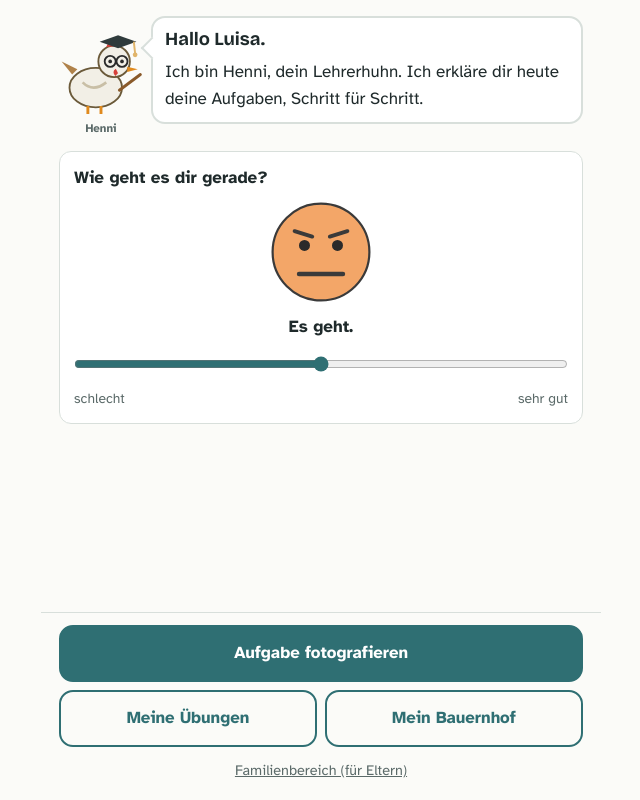
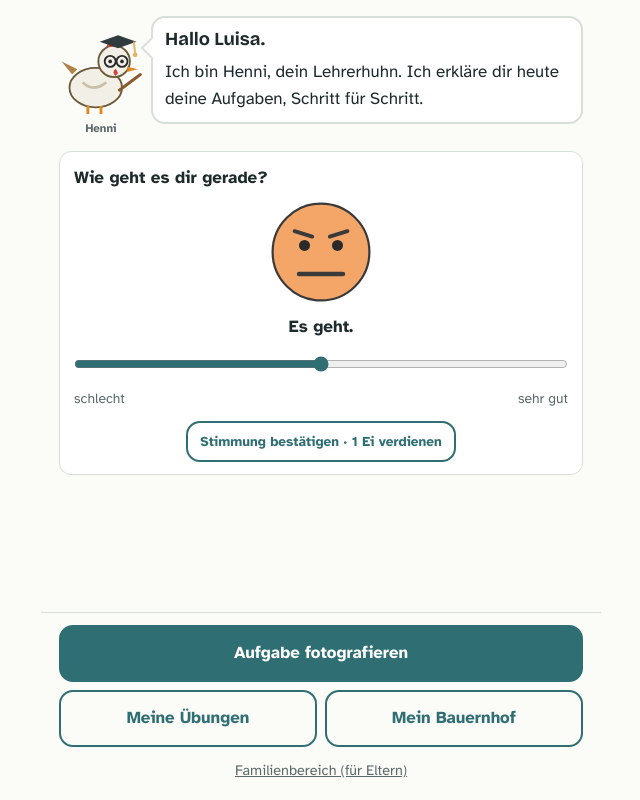
Before and after one commit to MrChangStyle/luisa-lernen, a React (Vite) app: page / in a window 1280 px wide. Shown: the whole page, without its empty margins (319-959 px from the left). Built offline with nearby package versions, Linux system fonts and the light colour scheme.

Commit message:
Stimmung bestätigen gibt einmal am Tag 1 Ei
Co-Authored-By: Claude Opus 5.5 (1M context) <noreply@anthropic.com>
Claude-Session: https://claude.ai/code/session_01CGWjLxYWGuqMMHkTTYh15t

```diff
--- a/src/App.tsx
+++ b/src/App.tsx
@@ -74,6 +74,19 @@ export default function App() {
     if (!moodTouched || todayMood) return
     const at = new Date().toISOString()
     setSaved((s) => withEvent({ ...s, mood: { ...s.mood, [today]: { value: mood, at } } }, `Stimmung des Tages gespeichert: „${moodText(mood)}“`))
+  }
+
+  // Einmal am Tag: Stimmung selbst bestätigen gibt 1 Ei
+  const confirmMood = () => {
+    if (todayMood?.egg) return
+    const { farm, messages } = addEgg(saved.farm)
+    const at = new Date().toISOString()
+    setSaved((s) =>
+      withEvent(
+        { ...s, farm, mood: { ...s.mood, [today]: { value: mood, at, egg: true } } },
+        `Stimmung bestätigt: „${moodText(mood)}“, 1 Ei bekommen${messages.length ? '. ' + messages.join(' ') : ''}`,
+      ),
+    )
   }
 
   const updateAttempt = (fn: (a: Attempt) => Attempt) =>
@@ -209,6 +222,8 @@ export default function App() {
         <Home
           mood={mood}
           moodSavedAt={todayMood ? clock(todayMood.at) : null}
+          moodEgg={!!todayMood?.egg}
+          onConfirmMood={confirmMood}
           onMood={(v) => {
             setMood(v)
             setMoodTouched(true)
--- a/src/index.css
+++ b/src/index.css
@@ -156,3 +156,4 @@ button { font: inherit; color: inherit; }
 .earlier ol { list-style: none; margin: 0; padding: 0; display: grid; gap: 6px; }
 .earlier li button { width: 100%; text-align: left; font: inherit; color: inherit; background: var(--bg); border: 1px solid var(--line);
   border-radius: 10px; padding: 8px 10px; display: grid; gap: 2px; cursor: pointer; }
+.mood-ok { width: auto; justify-self: center; font-size: .85rem; font-weight: 600; padding: 6px 14px; margin-top: 4px; }
--- a/src/screens/Farm.tsx
+++ b/src/screens/Farm.tsx
@@ -24,7 +24,7 @@ export function FarmScreen({ farm, onBack }: { farm: Farm; onBack: () => void })
       <EggBar farm={farm} />
       <div className="why">
         <b>So wächst dein Bauernhof</b>
-        Für jede richtig fertige Aufgabe bekommst du 1 Ei. 10 Eier werden 1 Küken. 10 Küken werden 1 Huhn. 10 Hühner werden 1 Hahn. 10 Hähne werden 1 Kuh. Tiere gehen nie verloren.
+        Für jede richtig fertige Aufgabe bekommst du 1 Ei. Einmal am Tag bekommst du auch 1 Ei, wenn du deine Stimmung bestätigst. 10 Eier werden 1 Küken. 10 Küken werden 1 Huhn. 10 Hühner werden 1 Hahn. 10 Hähne werden 1 Kuh. Tiere gehen nie verloren.
       </div>
     </Screen>
   )
--- a/src/screens/Home.tsx
+++ b/src/screens/Home.tsx
@@ -5,11 +5,13 @@ import { moodText } from '../logic/mood'
 interface Props {
   mood: number
   moodSavedAt: string | null
+  moodEgg: boolean
   onMood: (v: number) => void
+  onConfirmMood: () => void
   go: (s: 'camera' | 'practice' | 'farm' | 'family') => void
 }
 
-export function Home({ mood, moodSavedAt, onMood, go }: Props) {
+export function Home({ mood, moodSavedAt, moodEgg, onMood, onConfirmMood, go }: Props) {
   return (
     <Screen
       foot={
@@ -46,7 +48,16 @@ export function Home({ mood, moodSavedAt, onMood, go }: Props) {
           <span>schlecht</span>
           <span>sehr gut</span>
         </div>
-        {moodSavedAt && <div className="mini">✓ Deine Stimmung für heute ist gespeichert ({moodSavedAt}).</div>}
+        {moodEgg ? (
+          <div className="mini">✓ Stimmung bestätigt ({moodSavedAt}). Du hast 1 Ei bekommen.</div>
+        ) : (
+          <>
+            <button type="button" className="btn sec slim mood-ok" onClick={onConfirmMood}>
+              Stimmung bestätigen · 1 Ei verdienen
+            </button>
+            {moodSavedAt && <div className="mini">✓ Deine Stimmung für heute ist gespeichert ({moodSavedAt}).</div>}
+          </>
+        )}
         {mood < 30 && <div className="mini">Wenn du möchtest, mach zuerst eine kurze Pause. Du kannst auch mit einer leichten Übung anfangen.</div>}
       </section>
     </Screen>
--- a/src/state.ts
+++ b/src/state.ts
@@ -21,7 +21,8 @@ export interface Attempt {
 
 export interface Saved {
   farm: Farm
-  mood: Record<string, { value: number; at: string }>
+  // egg: Luisa hat die Stimmung an diesem Tag selbst bestätigt und dafür ein Ei bekommen
+  mood: Record<string, { value: number; at: string; egg?: boolean }>
   selection: string[]
   attempts: Attempt[]
   events: LogEvent[]
```
